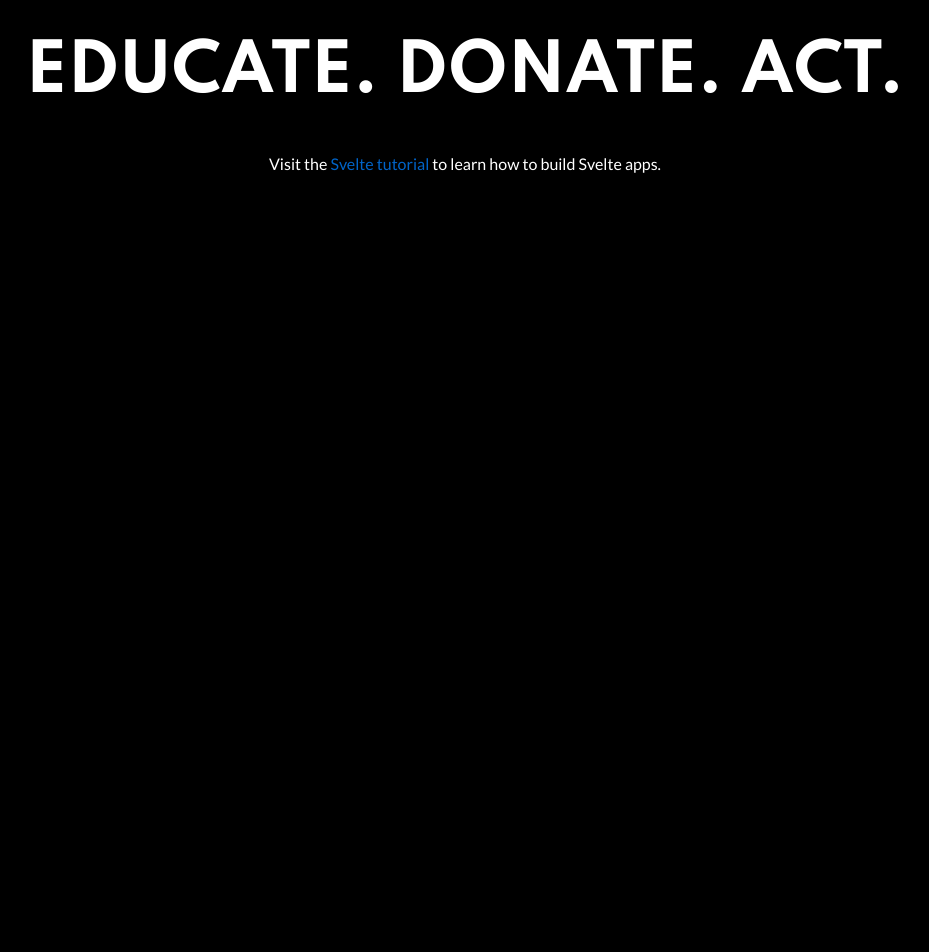
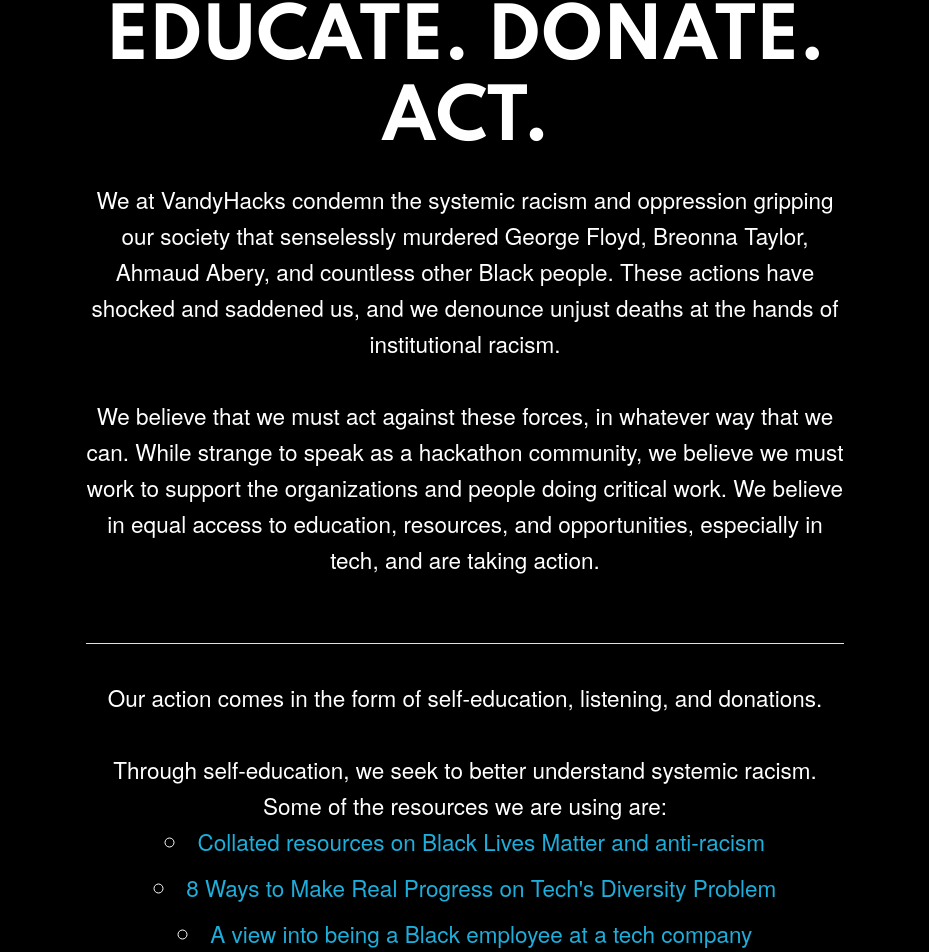
Before and after one commit to VandyHacks/blm, a Svelte app: page / in a window 1280 px wide. Shown: the part 32-984 px from the top of the page, without its empty margins (175-1104 px from the left). Before the commit the page ends 800 px from the top, so only its background shows below. Built offline with nearby package versions, Linux system fonts and the light colour scheme.

Commit message:
Basic styling and skeleton.css

```diff
--- a/public/global.css
+++ b/public/global.css
@@ -27,6 +27,30 @@ body {
 
 h1 {
 	font-family: "Spartan-Bold";
+}
+
+/* Lists – from http://getskeleton.com/
+–––––––––––––––––––––––––––––––––––––––––––––––––– */
+ul {
+	list-style: circle inside;
+}
+ol {
+	list-style: decimal inside;
+}
+ol,
+ul {
+	padding-left: 0;
+	margin-top: 0;
+}
+ul ul,
+ul ol,
+ol ol,
+ol ul {
+	margin: 1.5rem 0 1.5rem 3rem;
+	font-size: 90%;
+}
+li {
+	margin-bottom: 1rem;
 }
 
 a {
--- a/public/index.html
+++ b/public/index.html
@@ -9,6 +9,10 @@
 		<link rel="icon" type="image/png" href="/favicon.png" />
 		<link rel="stylesheet" href="/global.css" />
 		<link rel="stylesheet" href="/build/bundle.css" />
+		<link
+			rel="stylesheet"
+			href="https://cdnjs.cloudflare.com/ajax/libs/skeleton/2.0.4/skeleton.min.css"
+		/>
 
 		<script defer src="/build/bundle.js"></script>
 	</head>
--- a/src/App.svelte
+++ b/src/App.svelte
@@ -1,14 +1,59 @@
-<script>
-	export let name;
-</script>
-
 <main>
 	<h1>Educate. Donate. Act.</h1>
-	<p>Visit the <a href="https://svelte.dev/tutorial">Svelte tutorial</a> to learn how to build Svelte apps.</p>
+	<div id="content">
+	We at VandyHacks condemn the systemic racism and oppression gripping our society that senselessly murdered George Floyd, Breonna Taylor, Ahmaud Abery, and countless other Black people. These actions have shocked and saddened us, and we denounce unjust deaths at the hands of institutional racism.
+
+	<br>
+	<br>
+	We believe that we must act against these forces, in whatever way that we can. While strange to speak as a hackathon community, we believe we must work to support the organizations and people doing critical work. We believe in equal access to education, resources, and opportunities, especially in tech, and are taking action.
+	<br>
+	<br>
+
+	<hr>
+	Our action comes in the form of self-education, listening, and donations.
+	<br>
+	<br>
+
+	Through self-education, we seek to better understand systemic racism. Some of the resources we are using are:
+	<ul>
+		<li>
+			<a href="https://blacklivesmatters.carrd.co/#educate">
+				Collated resources on Black Lives Matter and anti-racism
+			</a>
+		</li>
+		<li>
+			<a href="https://www.fastcompany.com/40528096/8-ways-to-make-real-progress-on-techs-diversity-problem">
+				8 Ways to Make Real Progress on Tech's Diversity Problem</a>
+			</li>
+		<li>
+			<a href="https://medium.com/@marksluckie/what-it-s-actually-like-to-be-a-black-employee-at-a-tech-company-e32bb222818b">
+				A view into being a Black employee at a tech company
+			</a>
+		</li>
+		<li>
+			<a href="https://www.brookings.edu/research/black-and-hispanic-underrepresentation-in-tech-its-time-to-change-the-equation/">
+				Report on Black and Hispanic underrepresentation in tech
+			</a>
+		</li>
+	</ul>
+	<hr>
+	Through listening, we seek to learn from the experiences of members of our community. Please let us know your thoughts on how we can best support the community, and use what platform we have to spread resources and information. We want to continue this conversation and welcome any input on how we can make ourselves better and positively impact our current and future workspaces.
+
+	<br>
+	<br>
+	<hr>
+	We are matching donations up to a total of $1,000 to any charity fighting systemic injustice. We have attached a list of charities that we chose as recommendations to you. As a result of restrictions on student organization accounts at Vanderbilt, we will be donating all the matches to the NAACP Legal Defense Fund. We highly encourage anyone who has the means to donate what they can. Please send us the receipt so that VandyHacks can match all of your donations.
+
+	<br>
+	<br>
+	<hr>
+	There are many ways that you and I can be allies. Taking action by calling and writing letters to your representatives, participating in peaceful demonstrations, and signing petitions are ways that we can contribute.
+	</div>
 </main>
 
 <style>
 	main {
+		color: white;
 		text-align: center;
 		padding: 1em;
 		max-width: 240px;
@@ -18,13 +63,21 @@
 	h1 {
 		color: white;
 		text-transform: uppercase;
-		font-size: 4em;
 		font-weight: 100;
 	}
 
+	/* #content {
+		text-align: left;
+	} */
+
 	@media (min-width: 640px) {
 		main {
-			max-width: none;
+			max-width: 60%;
+			font-size: 1.5em;
+		}
+		h1 {
+			font-size: 3em;
+			font-weight: 100;
 		}
 	}
 </style>
--- a/src/main.js
+++ b/src/main.js
@@ -1,10 +1,7 @@
-import App from './App.svelte';
+import App from "./App.svelte";
 
 const app = new App({
 	target: document.body,
-	props: {
-		name: 'world'
-	}
 });
 
 export default app;
```
